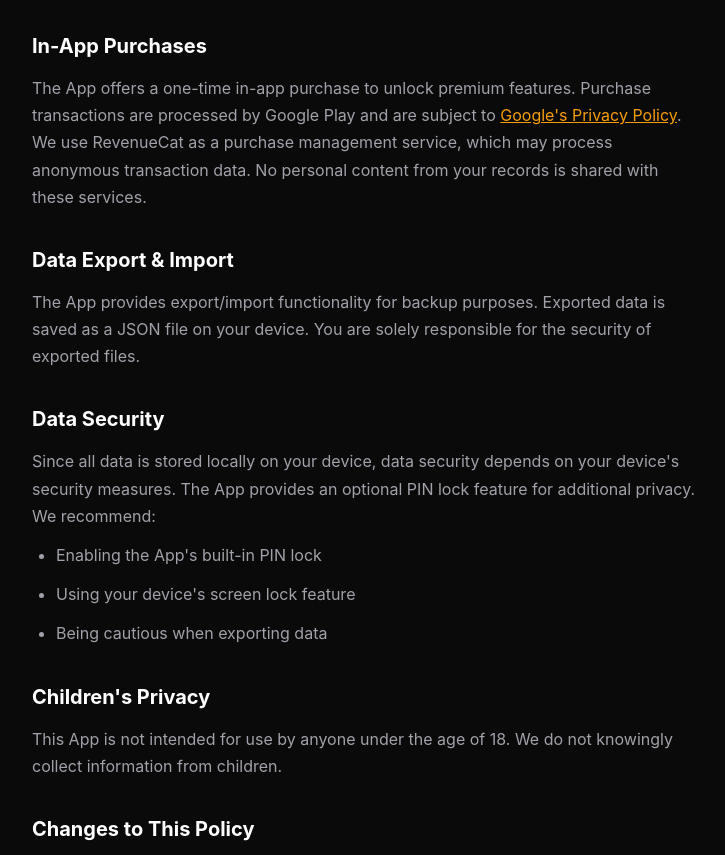
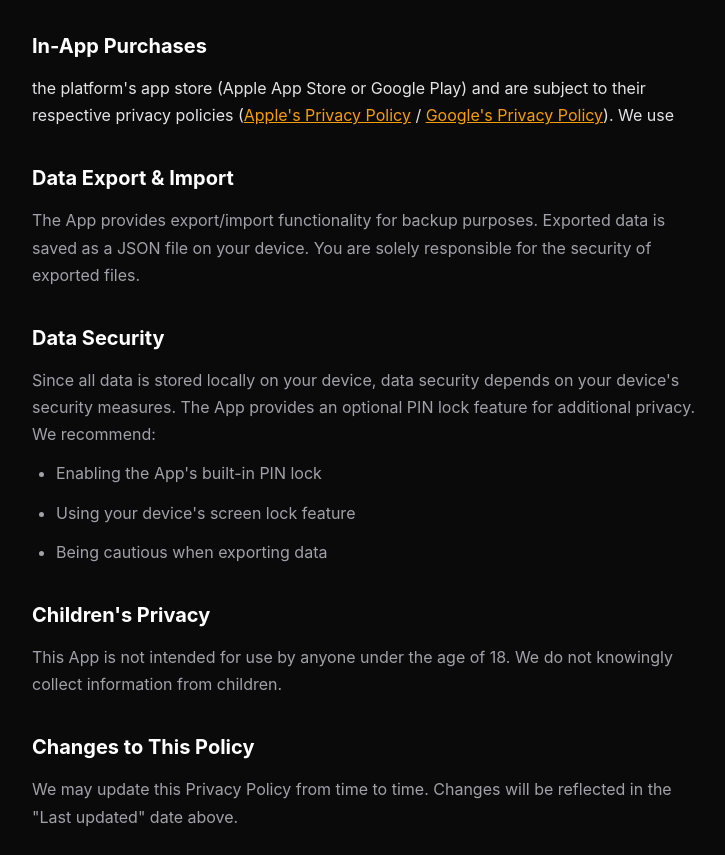
Before and after one commit to aoki-rin/zuoleme-privacy, a plain HTML site: page index.html in a window 1280 px wide. Shown: the part 1047-1902 px from the top of the page, without its empty margins (272-997 px from the left). Drawn offline with Linux system fonts and the light colour scheme.

Commit message:
Revise in-app purchase details and privacy policy links
Updated in-app purchase information to clarify processing by app stores and privacy policies.

```diff
--- a/index.html
+++ b/index.html
@@ -106,10 +106,9 @@
         on any server.</p>
 
     <h2>In-App Purchases</h2>
-    <p>The App offers a one-time in-app purchase to unlock premium features. Purchase transactions are processed by
-        Google Play and are subject to <a href="https://policies.google.com/privacy">Google's Privacy Policy</a>. We use
-        RevenueCat as a purchase management service, which may process anonymous transaction data. No personal content
-        from your records is shared with these services.</p>
+the platform's app store (Apple App Store or Google Play) and are subject to their respective privacy policies
+        (<a href="https://www.apple.com/legal/privacy/">Apple's Privacy Policy</a> /
+        <a href="https://policies.google.com/privacy">Google's Privacy Policy</a>). We use
 
     <h2>Data Export & Import</h2>
     <p>The App provides export/import functionality for backup purposes. Exported data is saved as a JSON file on your
```
